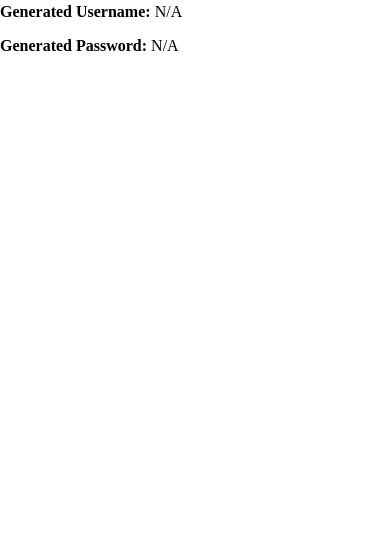
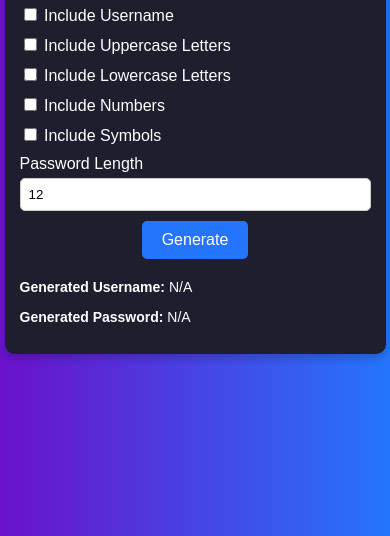
Before and after one commit to Grimarks/RandomPasswordUsernameGenerator, a plain HTML site: page index.html in a window 390 px wide. Shown: the part 308-844 px from the top of the page. Drawn offline with Linux system fonts and the light colour scheme.

Commit message:
Update style.css

```diff
--- a/style.css
+++ b/style.css
@@ -1,88 +1,70 @@
 body {
+    margin: 0;
+    font-family: Arial, sans-serif;
+    background: linear-gradient(to right, #6a11cb, #2575fc);
     display: flex;
     justify-content: center;
-    height: auto;
-    margin: 0;
+    align-items: center;
+    height: 100vh;
+    color: #fff;
 }
 
-#mainBody {
-    background-image: linear-gradient(to right top, #f3b7b7, #f9b4be, #fdb2c7, #ffb1d3, #fdb1e0, #fcb3e6, #fab5eb, #f8b7f1, #f9baf0, #f9bdee, #fac1ed, #fac4ec);
-    border-radius: 8px;
+.container {
+    background: #1e1e2f;
     padding: 20px;
+    border-radius: 10px;
+    box-shadow: 0 4px 8px rgba(0, 0, 0, 0.2);
+    text-align: center;
+    width: 90%;
+    max-width: 500px;
 }
 
-label {
-    font-size: 15px;
-    margin: 10px;
-    font-family: Helvetica;
+h1 {
+    margin-bottom: 20px;
 }
 
-input {
-    border-radius: 7px;
-    margin-bottom: 10px;
+.form-group {
+    margin: 10px 0;
+    text-align: left;
 }
 
-#insideBody {
-    max-width: 400px;
-    margin: 0 auto;
+.hidden {
+    display: none;
 }
 
-#inputPassLength{
-text-align: center;
+input[type="text"],
+input[type="number"] {
+    width: 100%;
+    padding: 8px;
+    margin-top: 5px;
+    border-radius: 5px;
+    border: 1px solid #ccc;
+    box-sizing: border-box;
 }
 
-#GenerateButton{
-    font-family: Helvetica;
+button {
+    padding: 10px 20px;
+    border: none;
     border-radius: 5px;
-    text-align: center;
+    background: #2575fc;
+    color: #fff;
+    font-size: 16px;
+    cursor: pointer;
+    transition: background 0.3s ease;
 }
 
-#GenerateButton:hover{
-    background-color: #FBD5F1;
+button:hover {
+    background: #6a11cb;
 }
 
-@media only screen and (max-width: 600px) {
-    body {
-        height: 100vh;
-    }
-    #mainBody {
+.results {
+    margin-top: 20px;
+    text-align: left;
+    font-size: 14px;
+}
+
+@media (max-width: 600px) {
+    .container {
         padding: 15px;
-        border-radius: 5px;
-    }
-    label {
-        font-size: 12px;
-        margin: 5px;
-    }
-    input {
-        margin-bottom: 5px;
-    }
-    #insideBody {
-        max-width: 300px;
-    }
-    #GenerateButton {
-        font-size: 12px;
     }
 }
-
-@media only screen and (min-width: 601px) and (max-width: 900px) {
-    body {
-        height: 100vh;
-    }
-    #mainBody {
-        padding: 25px;
-        border-radius: 10px;
-    }
-    label {
-        font-size: 18px;
-        margin: 15px;
-    }
-    input {
-        margin-bottom: 15px;
-    }
-    #insideBody {
-        max-width: 500px;
-    }
-    #GenerateButton {
-        font-size: 18px;
-    }
-}
```
